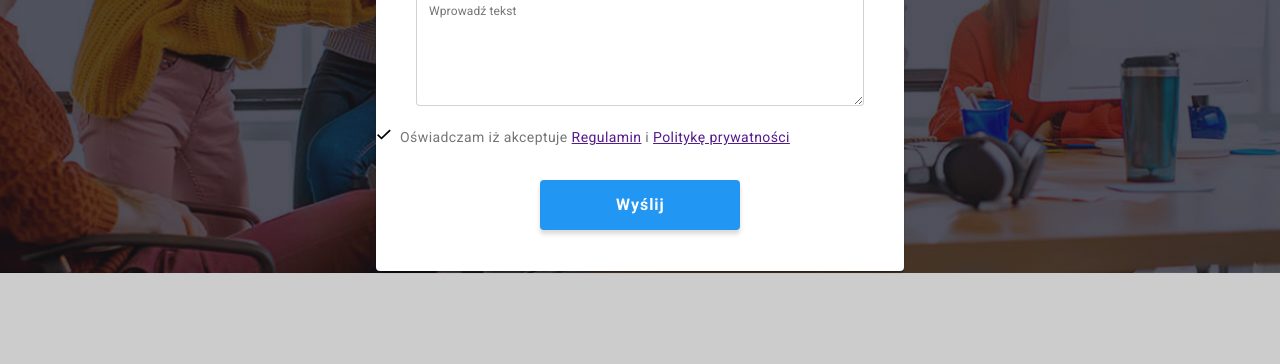
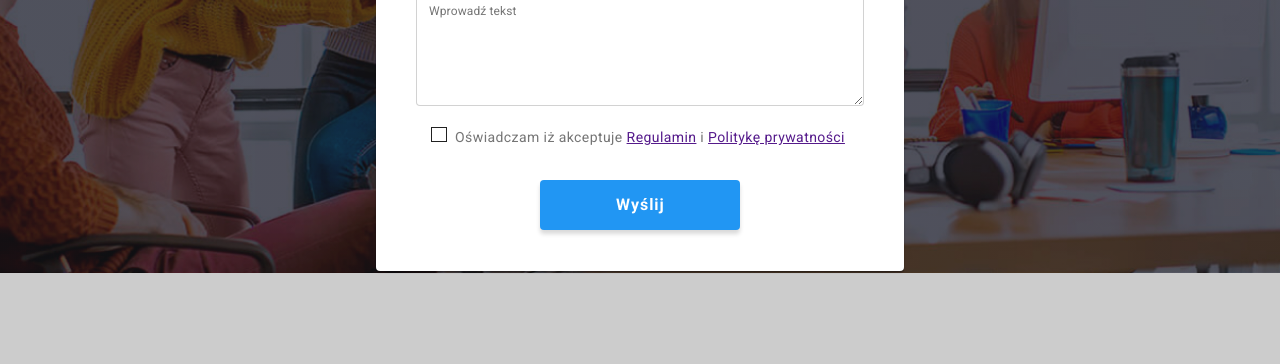
Before and after one commit to PiotrD1994/goit-markup-hw-06, a plain HTML site: page index.html in a window 1280 px wide. Both pictures are taken after a click on the button "Zamów usługę". Shown: the part 420-784 px from the top of the page. Drawn offline with nearby package versions, Linux system fonts and the light colour scheme.

Commit message:
hw6 progress

```diff
--- a/css/style.css
+++ b/css/style.css
@@ -876,20 +876,36 @@ body {
   color: rgba(117, 117, 117, 0.5);
 }
 .form-client-terms {
-  margin-left: 8px;
+  margin-left: 55px;
   font-size: 14px;
   line-height: 1.71;
   letter-spacing: 0.03em;
   color: var(--text-color-one);
 }
-.form-client-terms-checkbox {
-  margin-left: 55px;
-  color: var(--color-menu);
+.form-client-terms::before {
+  content: "";
+  display: inline-block;
   width: 16px;
+  height: 15px;
+  border: 1px solid var(--color-menu);
+  margin-right: 8px;
 }
 .terms-line {
   display: flex;
-  align-items: baseline;
+  align-items: center;
+  position: relative;
+}
+.checkbox {
+  display: block;
+  position: absolute;
+  left: 55px;
+  fill: var(--third-background-color);
+  background-color: var(--highlited);
+  border-radius: 2px;
+  opacity: 0;
+}
+.checkbox:focus {
+  opacity: 1;
 }
 .form-client-button {
   display: block;
--- a/index.html
+++ b/index.html
@@ -500,14 +500,15 @@
               placeholder="Wprowadź tekst"
             ></textarea>
           </label>
-          <label class="terms-line"
-            ><svg width="16px" height="15px">
-              <use href="./images/icons.svg#icon-Vector2"></use></svg
-            ><span class="form-client-terms"
+          <div class="terms-line">
+            <svg class="checkbox" width="16px" height="15px">
+              <use href="./images/icons.svg#icon-Vector2"></use>
+            </svg>
+            <span class="form-client-terms"
               >Oświadczam iż akceptuje <a href="">Regulamin</a> i
               <a href="">Politykę prywatności</a></span
-            ></label
-          >
+            >
+          </div>
           <button class="form-client-button" type="submit">Wyślij</button>
         </form>
       </div>
```
